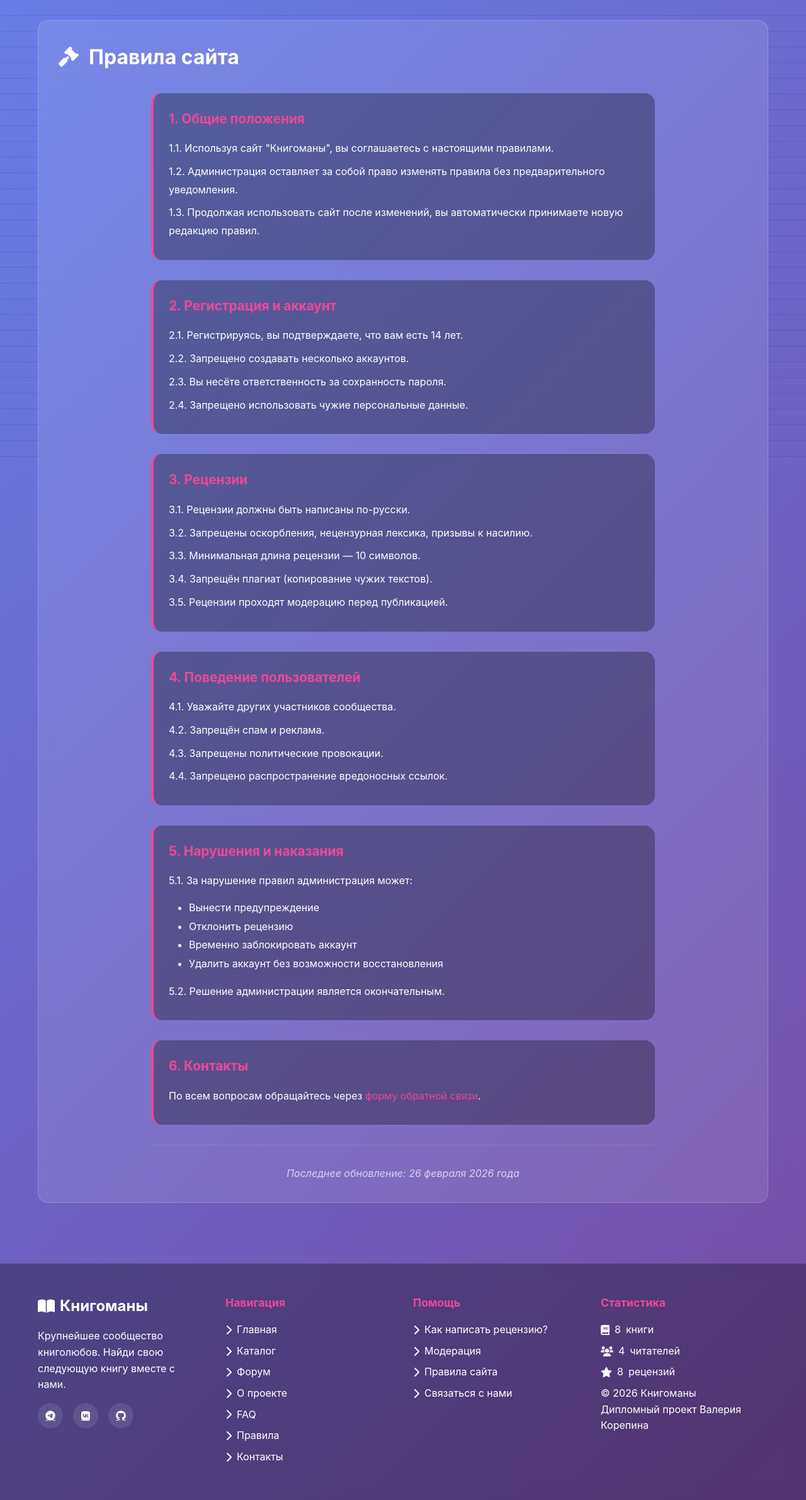
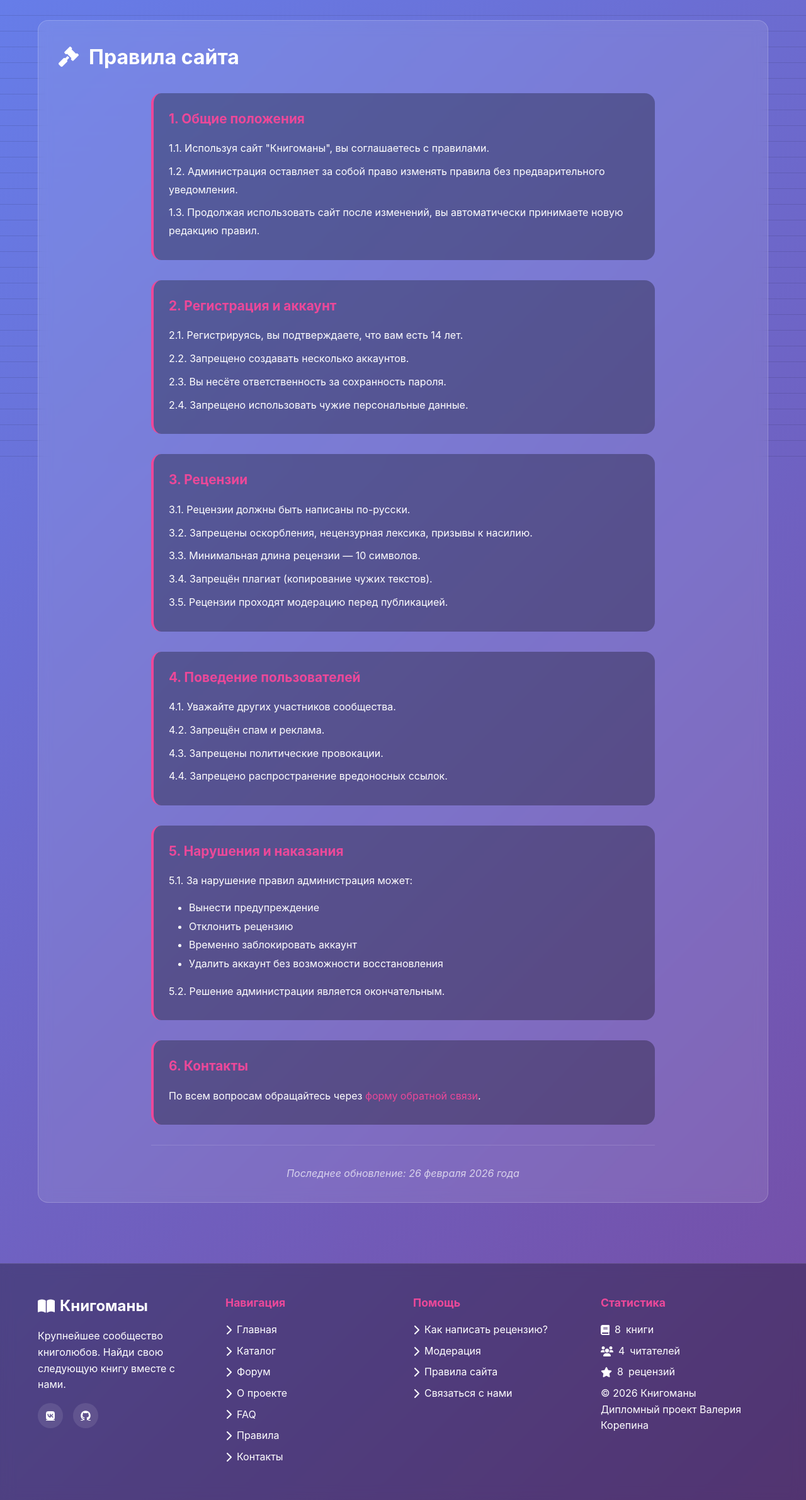
Before and after one commit to SetchatkaGlaza/Diplom-Website-for-book-lovers, a Node server app: page /rules in a window 1280 px wide. Shown: the part 75-2457 px from the top of the page at 63% size. Run offline with Node 20, Linux system fonts and the light colour scheme; data comes from the database, SQL or seed files in the repository; some libraries are stand-ins or nearby versions.

Commit message:
Измененения мелкие

```diff
--- a/views/pages/contact.ejs
+++ b/views/pages/contact.ejs
@@ -27,9 +27,6 @@
         <i class="fas fa-share-alt"></i>
         <h3>Социальные сети</h3>
         <div class="contact-social">
-          <a href="https://t.me/setchatka_glaza" target="_blank" rel="noopener noreferrer" class="social-icon">
-            <i class="fab fa-telegram"></i>
-          </a>
           <a href="https://vk.com/setchatka_glaza" target="_blank" rel="noopener noreferrer" class="social-icon">
             <i class="fab fa-vk"></i>
           </a>
--- a/views/pages/rules.ejs
+++ b/views/pages/rules.ejs
@@ -4,7 +4,7 @@
   <div class="rules-container">
     <div class="rule-section">
       <h2>1. Общие положения</h2>
-      <p>1.1. Используя сайт "Книгоманы", вы соглашаетесь с настоящими правилами.</p>
+      <p>1.1. Используя сайт "Книгоманы", вы соглашаетесь с правилами.</p>
       <p>1.2. Администрация оставляет за собой право изменять правила без предварительного уведомления.</p>
       <p>1.3. Продолжая использовать сайт после изменений, вы автоматически принимаете новую редакцию правил.</p>
     </div>
--- a/views/partials/footer.ejs
+++ b/views/partials/footer.ejs
@@ -5,9 +5,6 @@
         <h3><i class="fas fa-book-open"></i> Книгоманы</h3>
         <p>Крупнейшее сообщество книголюбов. Найди свою следующую книгу вместе с нами.</p>
         <div class="social-links">
-          <a href="https://t.me/setchatka_glaza" target="_blank" rel="noopener noreferrer" title="Telegram">
-            <i class="fab fa-telegram"></i>
-          </a>
           <a href="https://vk.com/setchatka_glaza" target="_blank" rel="noopener noreferrer" title="VKontakte">
             <i class="fab fa-vk"></i>
           </a>
```
Also changed, not shown: 2 other files.
